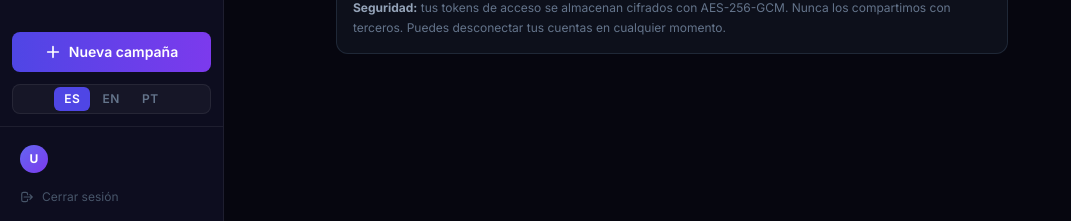
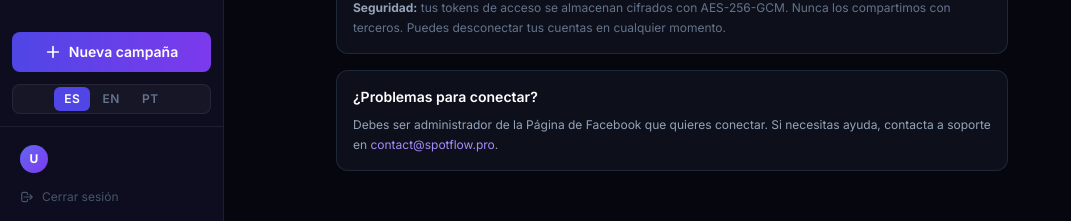
Before and after one commit to srameix1/social-ads-automation, a Next.js app in the folder frontend/: page /connect in a window 1280 px wide. Shown: the part 569-790 px from the top of the page, without its empty margins (0-1071 px from the left). Built offline with nearby package versions, Linux system fonts and the light colour scheme; no server answers.

Commit message:
frontend: add support help block on connect page

```diff
--- a/frontend/app/(client)/connect/page.tsx
+++ b/frontend/app/(client)/connect/page.tsx
@@ -238,6 +238,16 @@ export default function ConnectPage() {
           Nunca los compartimos con terceros. Puedes desconectar tus cuentas en cualquier momento.
         </p>
       </div>
+
+      <div className="mt-4 p-4 rounded-xl border border-slate-700/50 bg-slate-800/30">
+        <p className="text-sm font-semibold text-white mb-2">¿Problemas para conectar?</p>
+        <p className="text-xs text-slate-400 leading-relaxed">
+          Debes ser administrador de la Página de Facebook que quieres conectar. Si necesitas ayuda, contacta a soporte en{' '}
+          <a href="mailto:contact@spotflow.pro" className="text-violet-400 hover:text-violet-300 transition-colors">
+            contact@spotflow.pro
+          </a>.
+        </p>
+      </div>
     </div>
   );
 }
```
